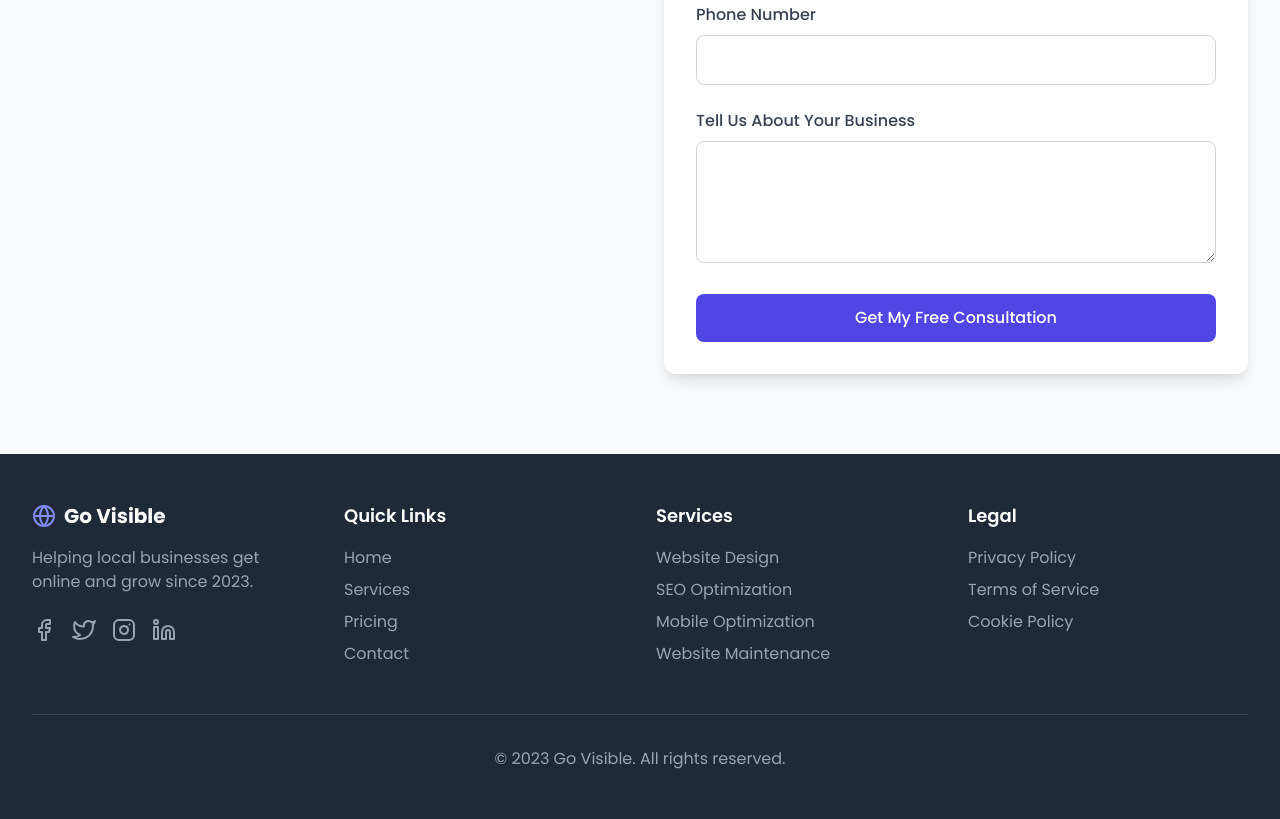
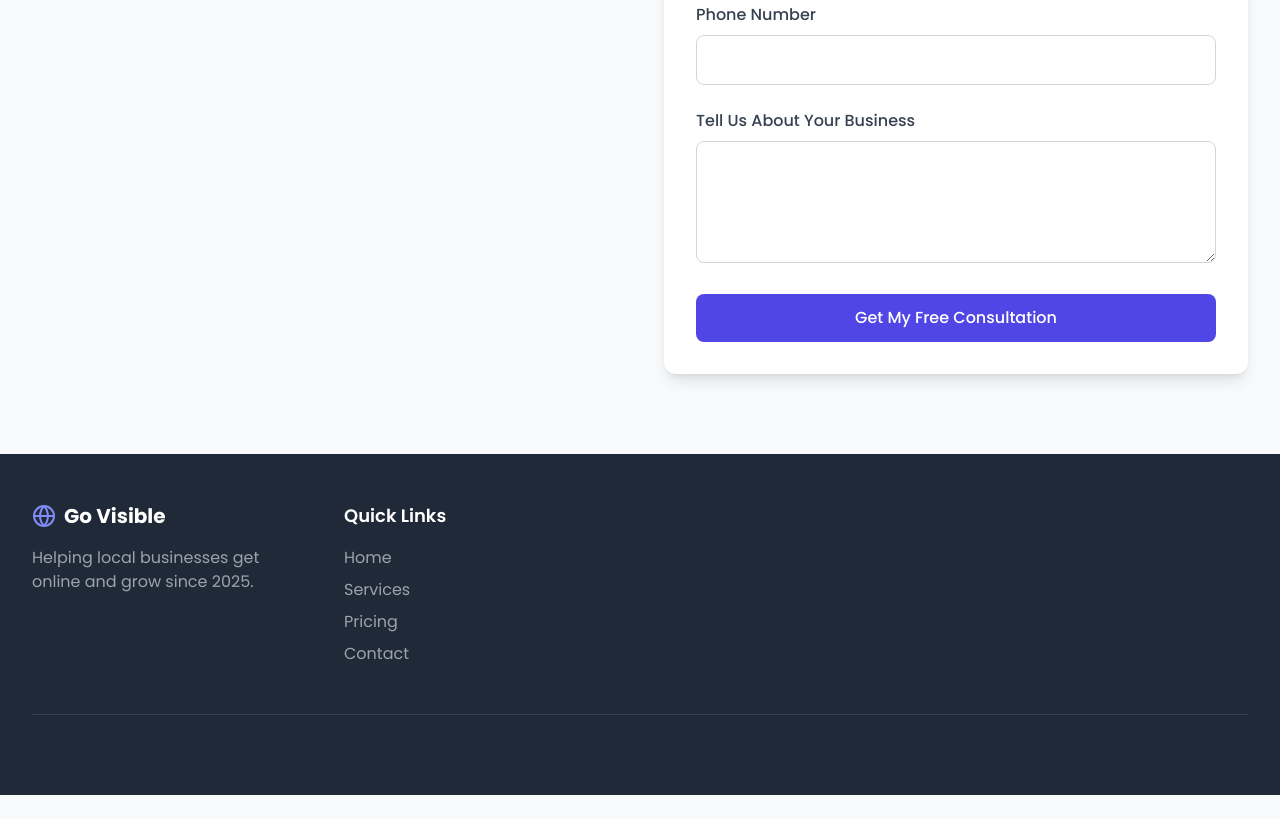
Before and after one commit to jacobd27/govisible, a plain HTML site: page index.html in a window 1280 px wide. Shown: the part 3265-4084 px from the top of the page. After the commit the page ends 4060 px from the top, so only its background shows below. Drawn offline with nearby package versions, Linux system fonts and the light colour scheme.

Commit message:
Update footer year from 2023 to 2025

```diff
--- a/index.html
+++ b/index.html
@@ -408,19 +408,8 @@
                         <i data-feather="globe" class="h-6 w-6 text-indigo-400"></i>
                         <span class="ml-2 text-xl font-bold">Go Visible</span>
                     </div>
-                    <p class="text-gray-400">Helping local businesses get online and grow since 2023.</p>
+                    <p class="text-gray-400">Helping local businesses get online and grow since 2025.</p>
                     <div class="flex space-x-4 mt-6">
-                        <a href="#" class="text-gray-400 hover:text-white transition duration-300">
-                            <i data-feather="facebook"></i>
-                        </a>
-                        <a href="#" class="text-gray-400 hover:text-white transition duration-300">
-                            <i data-feather="twitter"></i>
-                        </a>
-                        <a href="#" class="text-gray-400 hover:text-white transition duration-300">
-                            <i data-feather="instagram"></i>
-                        </a>
-                        <a href="#" class="text-gray-400 hover:text-white transition duration-300">
-                            <i data-feather="linkedin"></i>
                         </a>
                     </div>
                 </div>
@@ -436,27 +425,14 @@
                 </div>
 
                 <div>
-                    <h3 class="text-lg font-semibold mb-4">Services</h3>
-                    <ul class="space-y-2">
-                        <li><a href="#" class="text-gray-400 hover:text-white transition duration-300">Website Design</a></li>
-                        <li><a href="#" class="text-gray-400 hover:text-white transition duration-300">SEO Optimization</a></li>
-                        <li><a href="#" class="text-gray-400 hover:text-white transition duration-300">Mobile Optimization</a></li>
-                        <li><a href="#" class="text-gray-400 hover:text-white transition duration-300">Website Maintenance</a></li>
                     </ul>
                 </div>
 
                 <div>
-                    <h3 class="text-lg font-semibold mb-4">Legal</h3>
-                    <ul class="space-y-2">
-                        <li><a href="#" class="text-gray-400 hover:text-white transition duration-300">Privacy Policy</a></li>
-                        <li><a href="#" class="text-gray-400 hover:text-white transition duration-300">Terms of Service</a></li>
-                        <li><a href="#" class="text-gray-400 hover:text-white transition duration-300">Cookie Policy</a></li>
-                    </ul>
                 </div>
             </div>
 
             <div class="border-t border-gray-700 mt-12 pt-8 text-center text-gray-400">
-                <p>&copy; 2023 Go Visible. All rights reserved.</p>
             </div>
         </div>
     </footer>
```
